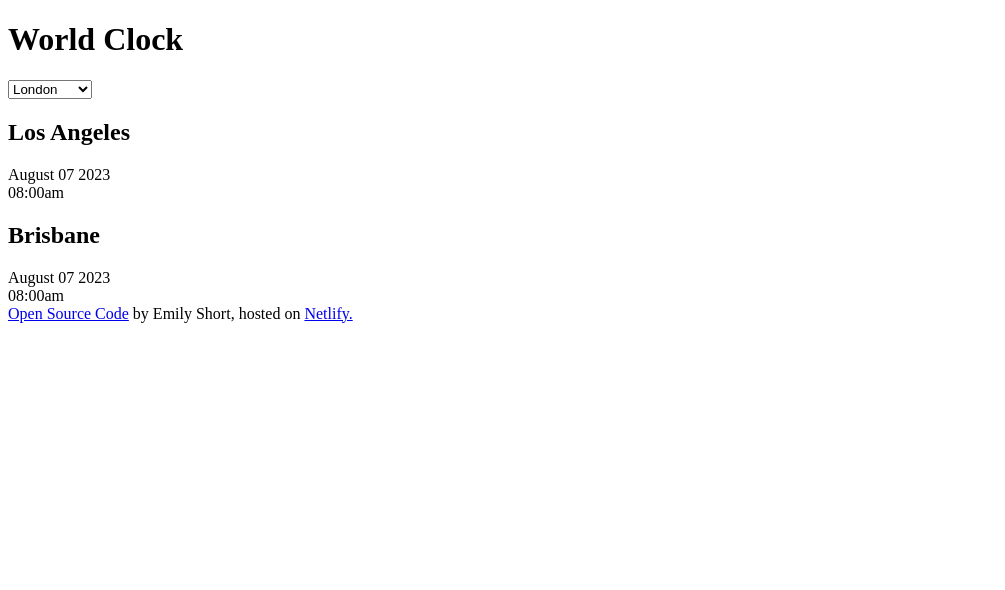
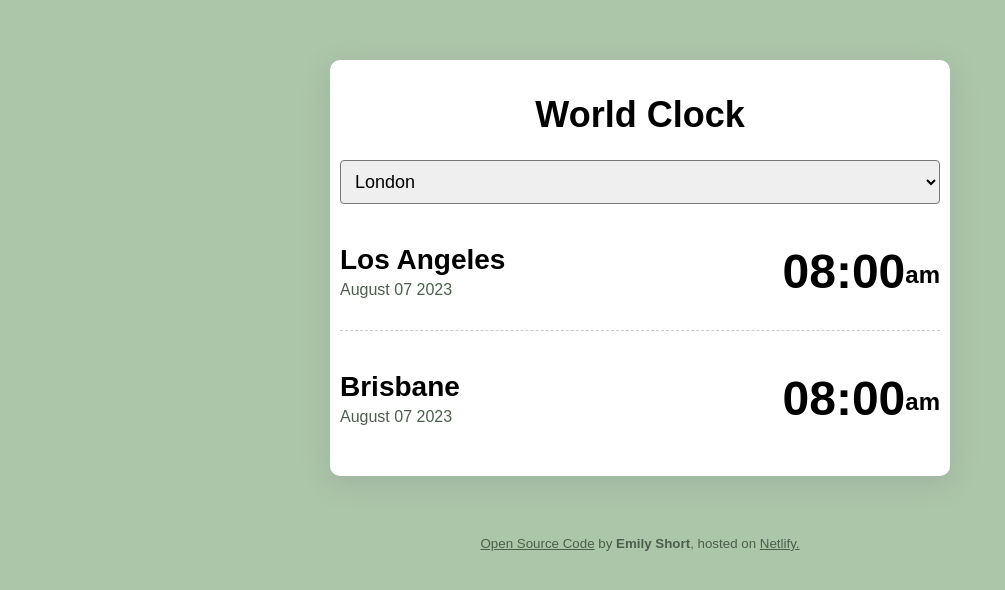
Before and after one commit to emijsho/scWorldClock, a plain HTML site: page index.html in a window 1280 px wide. Shown: the whole page, without its empty margins (0-1005 px from the left). Drawn offline with Linux system fonts and the light colour scheme.

Commit message:
added css

```diff
--- a/index.html
+++ b/index.html
@@ -4,30 +4,37 @@
     <meta charset="UTF-8" />
     <meta name="viewport" content="width=device-width, initial-scale=1.0" />
     <title>World Clock</title>
-    <link rel="stylesheet" src="src/style.css" />
+    <link rel="stylesheet" href="src/style.css" />
   </head>
   <body>
     <div class="container">
+      <div class="world-clock-app" id="world-clock-app">
         <h1>World Clock</h1>
         <select>
           <option value="">London</option>
           <option value="">Boston</option>
           <option value="">Wellington</option>
         </select>
+        <div></div>
         <div class="city">
+          <span>
             <h2>Los Angeles</h2>
             <div class="date">August 07 2023</div>
-        <div class="time">08:00am</div>
+          </span>
+          <div class="time">08:00<small>am</small></div>
         </div>
         <div class="city">
+          <span>
             <h2>Brisbane</h2>
             <div class="date">August 07 2023</div>
-        <div class="time">08:00am</div>
+          </span>
+          <div class="time">08:00<small>am</small></div>
+        </div>
       </div>
     </div>
     <footer>
       <a href="https://github.com/emijsho/scWorldClock">Open Source Code</a> by
-      Emily Short, hosted on
+      <strong>Emily Short</strong>, hosted on
       <a href="https://world-clock-ejs.netlify.app/">Netlify.</a>
     </footer>
     <script src="src/java.js"></script>
--- a/src/style.css
+++ b/src/style.css
@@ -0,0 +1,68 @@
+body {
+  background-color: #acc6aa;
+  font-family: sans-serif;
+}
+
+h1 {
+  text-align: center;
+  font-family: sans-serif;
+  font-size: 36px;
+}
+
+h2 {
+  margin: 0 0 5px;
+  font-size: 28px;
+}
+
+select {
+  display: block;
+  width: 100%;
+  font-size: 18px;
+  border-radius: 4px;
+  padding: 10px;
+}
+
+.container {
+  max-width: 600px;
+  margin: 60px auto;
+  background: white;
+  padding: 10px;
+  box-shadow: rgba(100, 100, 111, 0.2) 0px 7px 29px 0px;
+  border-radius: 10px;
+}
+
+.city {
+  display: flex;
+  margin: 10px 0;
+  justify-content: space-between;
+  padding: 30px 0;
+  border-bottom: 1px dashed rgba(0, 0, 0, 0.2);
+}
+.city:last-child {
+  border: none;
+}
+.date {
+  color: #4d5e4c;
+}
+
+.time {
+  font-size: 48px;
+  font-weight: bold;
+}
+
+.time small {
+  font-size: 24px;
+  vertical-align: middle;
+  line-height: 48px;
+}
+.bold {
+  color: #4d5e4c;
+}
+a {
+  color: #4d5e4c;
+}
+footer {
+  text-align: center;
+  font-size: smaller;
+  color: #4d5e4c;
+}
```
Lines whose indentation alone changed are shown as unchanged.
